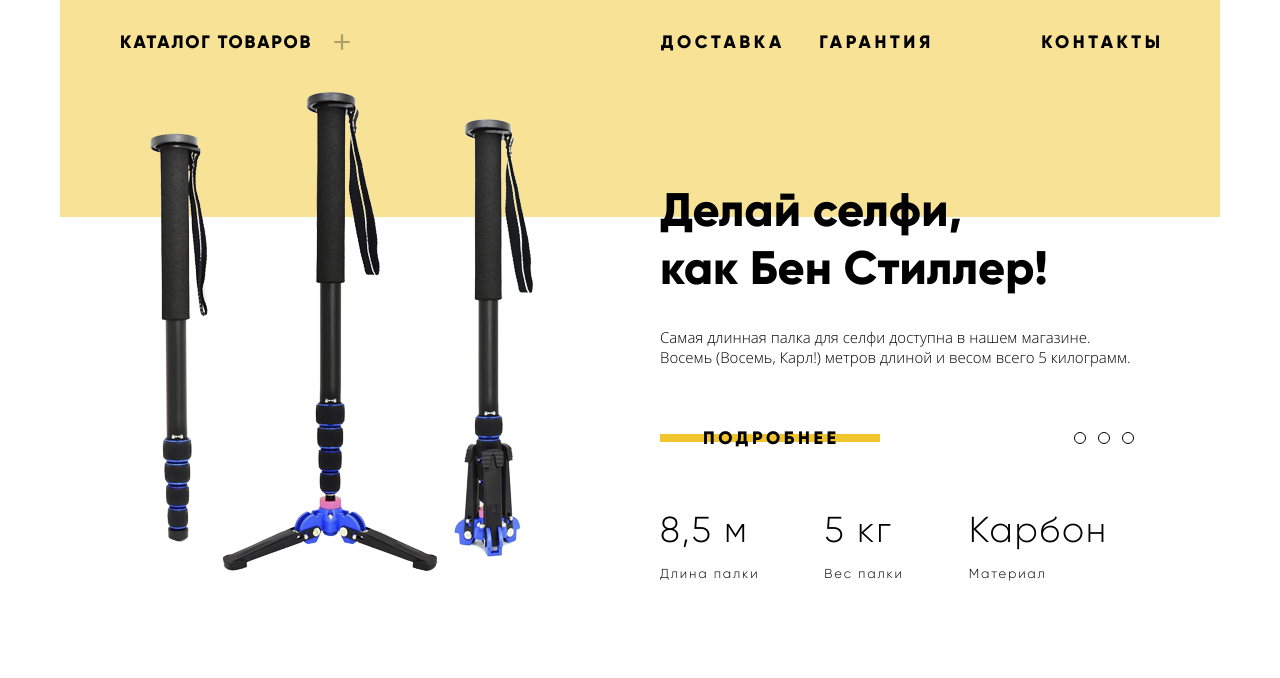
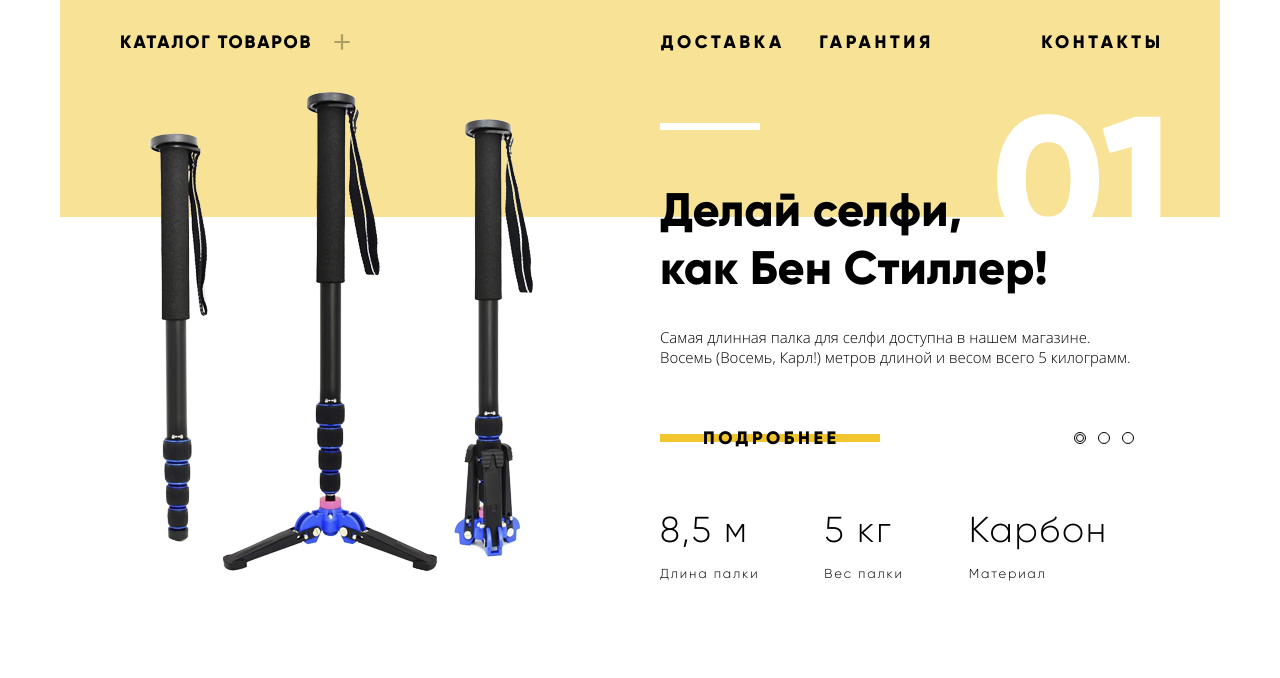
Before and after one commit to BorisSidorenko/851191-device-28, a plain HTML site: page index.html in a window 1280 px wide. Shown: the part 122-800 px from the top of the page. Drawn offline with Linux system fonts and the light colour scheme; files whose address does not match are found by name.

Commit message:
промежуточный результат для слайдера

```diff
--- a/css/style.css
+++ b/css/style.css
@@ -266,6 +266,7 @@
 }
 
 .slider-controls button {
+  position: relative;
   padding: 0;
   width: 12px;
   height: 12px;
@@ -275,6 +276,19 @@
   cursor: pointer;
 }
 
+.slider-controls .current::before {
+  padding: 0;
+  content: "";
+  position: absolute;
+  top: 1px;
+  left: 1px;
+  width: 6px;
+  height: 6px;
+  border: 1px solid var(--basic-black);
+  background-color: transparent;
+  border-radius: 50%;
+}
+
 .slider-list .details-button {
   display: inline-block;
   position: relative;
@@ -307,12 +321,32 @@
 }
 
 .slide-1 .item-wrapper {
+  position: relative;
   padding-left: 127px;
   padding-right: 35px;
   width: 640px;
   padding-top: 110px;
 }
 
+.slide-1 .item-wrapper::before {
+  content: "";
+  position: absolute;
+  top: 52px;
+  width: 100px;
+  height: 7px;
+  background-color: var(--basic-white);
+}
+
+.slide-1 .item-wrapper::after {
+  content: "01";
+  position: absolute;
+  top: 0;
+  right: 0;
+  font-size: 179px;
+  line-height: 219px;
+  color: var(--basic-white);
+}
+
 .slide-1 img {
   padding-top: 17px;
   width: 384px;
@@ -338,7 +372,30 @@
   padding-top: 51px;
 }
 
+
+.slide-2 .item-wrapper::before {
+  content: "";
+  position: absolute;
+  top: 52px;
+  width: 100px;
+  height: 7px;
+  background-color: var(--basic-white);
+}
+
+.slide-2 .item-wrapper::after {
+  content: "02";
+  position: absolute;
+  top: 0;
+  right: 20px;
+  font-size: 179px;
+  line-height: 219px;
+  color: var(--basic-white);
+}
+
+
 .slide-2 .item-wrapper {
+  padding-top: 110px;
+  padding-right: 41px;
   padding-left: 139px;
 }
 
@@ -353,7 +410,6 @@
 .slide-2 .slide-title {
   margin: 0;
   padding: 0;
-  padding-top: 110px;
   padding-right: 82px;
 }
 
@@ -362,6 +418,7 @@
   padding: 0;
   padding-top: 30px;
   padding-right: 41px;
+  padding-bottom: 51px;
 }
 
 .slide-2 .features {
--- a/index.html
+++ b/index.html
@@ -102,7 +102,7 @@
                 </div>
               </div>
             </li>
-            <li class="slider-item slide-2">
+            <li class="slider-item slide-2 ">
               <h2 class="visually-hidden">Мотивирующий фитнес-браслет</h2>
               <img src="img/content/slider-tracker.png" alt="Мотивирующий фитнес-браслет" width="345" height="485">
               <div class="item-wrapper">
@@ -144,7 +144,7 @@
             </li>
           </ul>
           <div class="slider-controls">
-            <button type="button" aria-label="Первый слайд"></button>
+            <button type="button" class="current" aria-label="Первый слайд"></button>
             <button type="button" aria-label="Второй слайд"></button>
             <button type="button" aria-label="Третий слайд"></button>
           </div>
```
